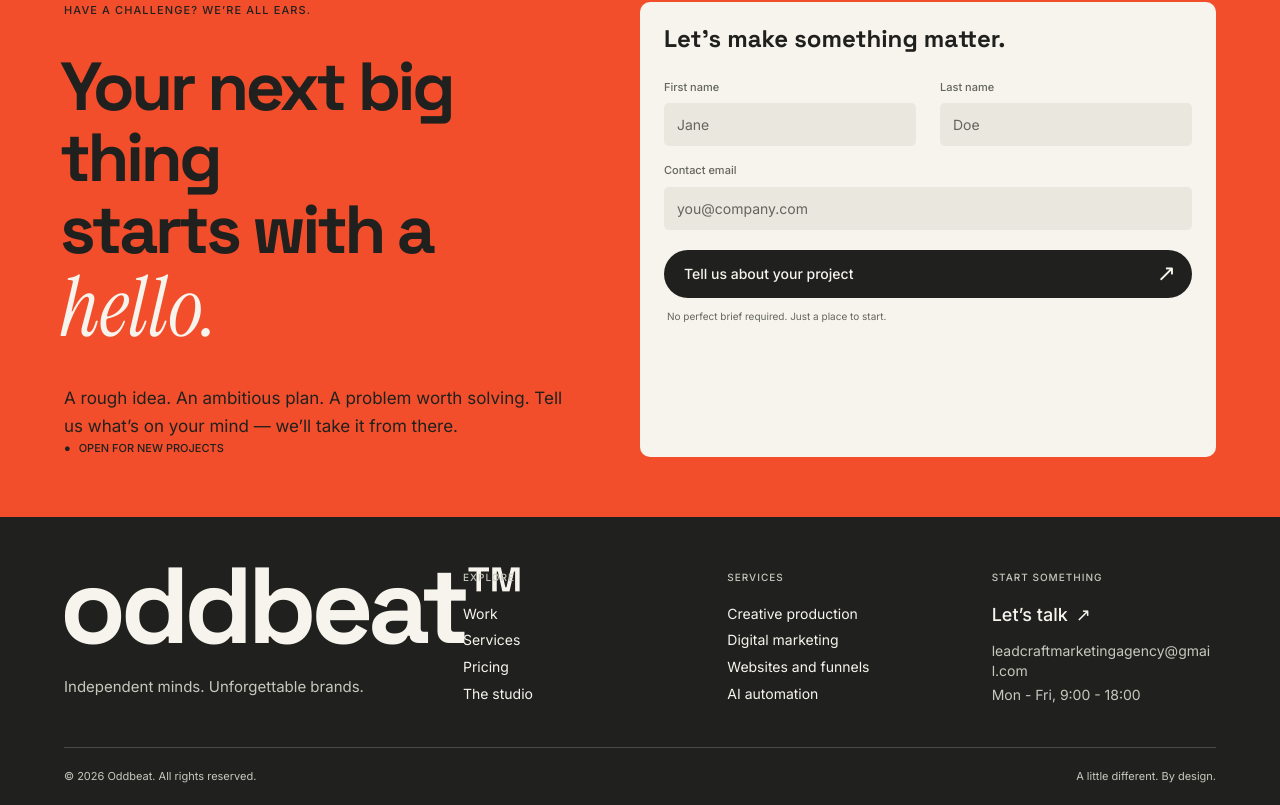
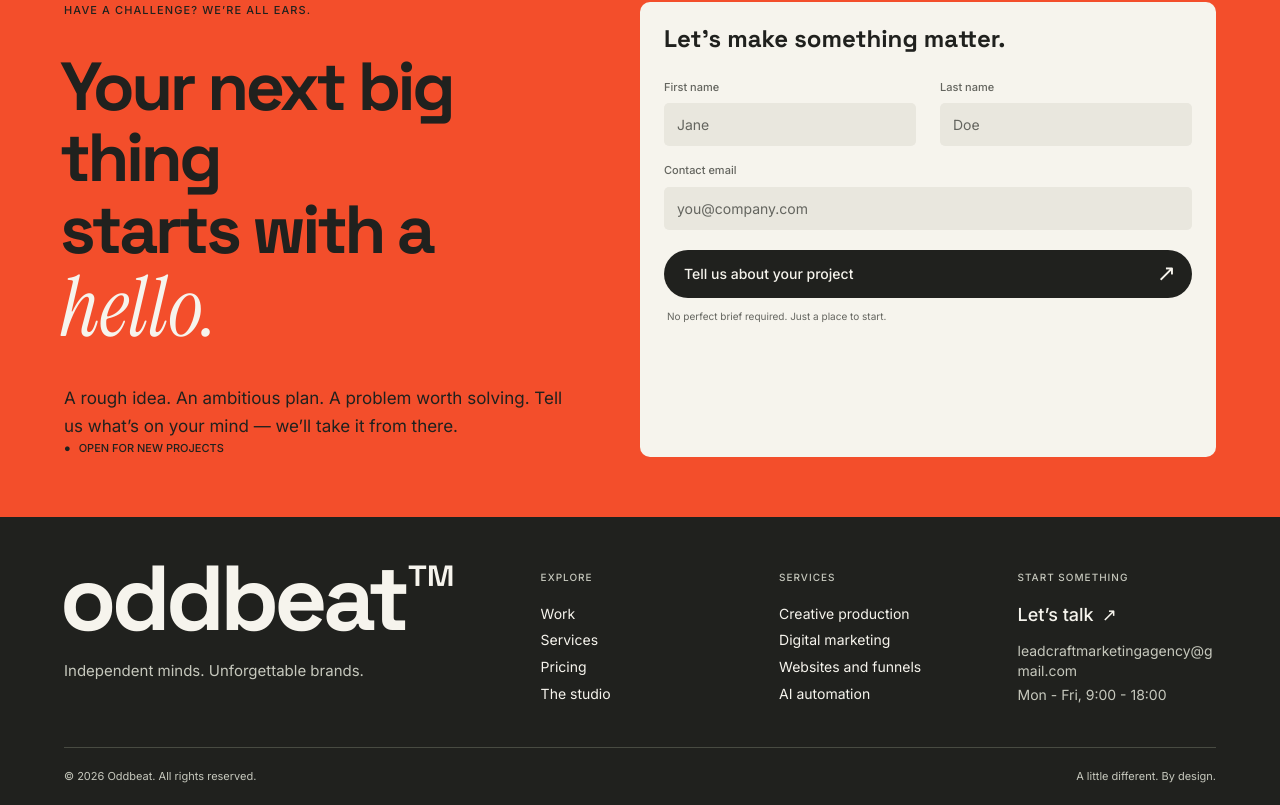
Before and after one commit to SuperFranky42/agency_demo_website, a React (Vite) app: page / in a window 1280 px wide. Shown: the part 5115-5920 px from the top of the page. Built offline with nearby package versions, Linux system fonts and the light colour scheme.

Commit message:
UPDATE: footer text overlapp is fixed

```diff
--- a/src/components/Footer.jsx
+++ b/src/components/Footer.jsx
@@ -12,7 +12,7 @@ const explore = [
 export default function Footer() {
   return (
     <footer className="bg-ink text-canvas">
-      <div className="container-x grid gap-10 pb-10 pt-10 sm:grid-cols-2 lg:grid-cols-[minmax(0,1.6fr)_repeat(3,minmax(0,1fr))] lg:pt-[35px]">
+      <div className="container-x grid gap-10 pb-10 pt-10 sm:grid-cols-2 lg:grid-cols-[minmax(0,2.2fr)_repeat(3,minmax(0,1fr))] lg:pt-[35px]">
         <div className="sm:col-span-2 lg:col-span-1">
           <Logo size="footer" className="-ml-1 text-canvas" />
           <p className="mt-4 text-[15px] leading-[22.5px] text-fog">Independent minds. Unforgettable brands.</p>
--- a/src/components/Logo.jsx
+++ b/src/components/Logo.jsx
@@ -2,7 +2,7 @@ import { Link } from 'react-router-dom'
 
 const sizes = {
   nav: 'text-[28px] tracking-[-0.04em] sm:text-[35px]',
-  footer: 'text-7xl leading-none tracking-[-0.05em] sm:text-[108px]',
+  footer: 'text-7xl leading-none tracking-[-0.05em] sm:text-[108px] lg:text-[clamp(4rem,7.2vw,6.75rem)]',
 }
 
 export default function Logo({ size = 'nav', className = '' }) {
```
